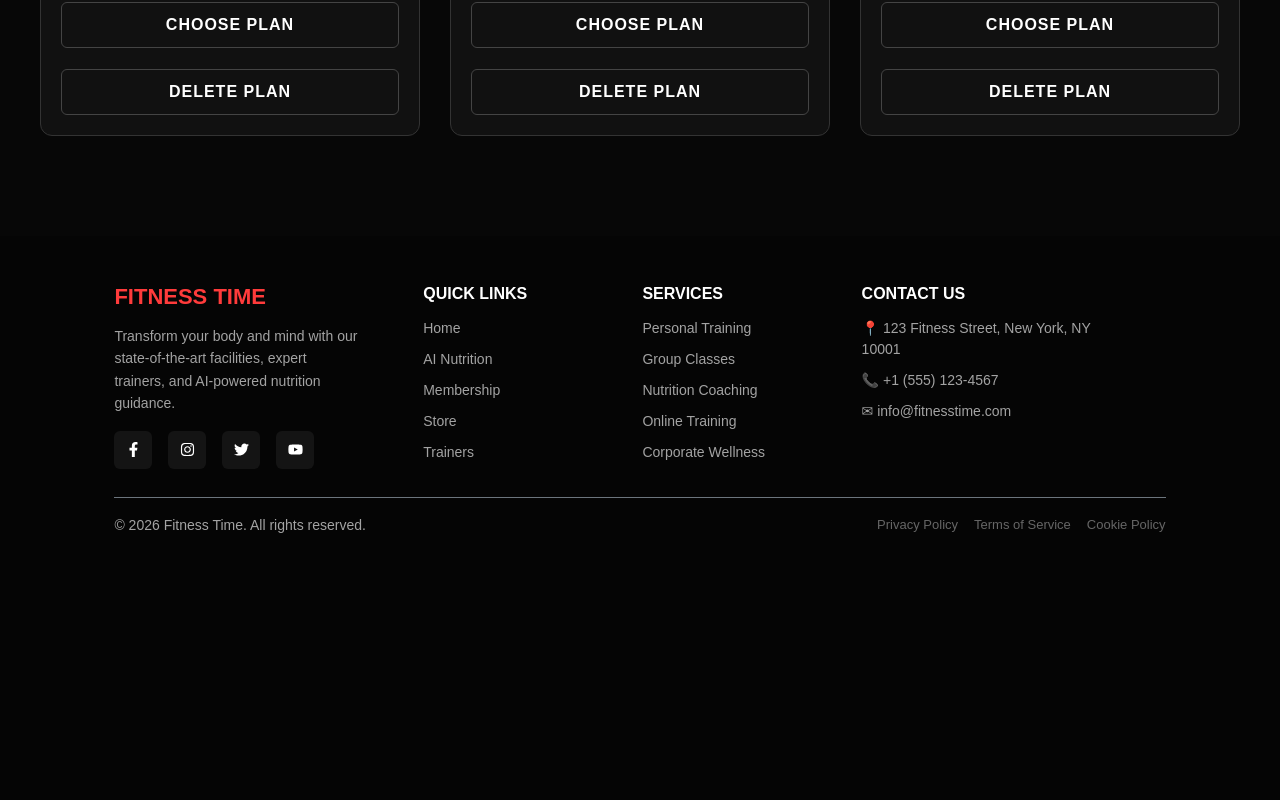
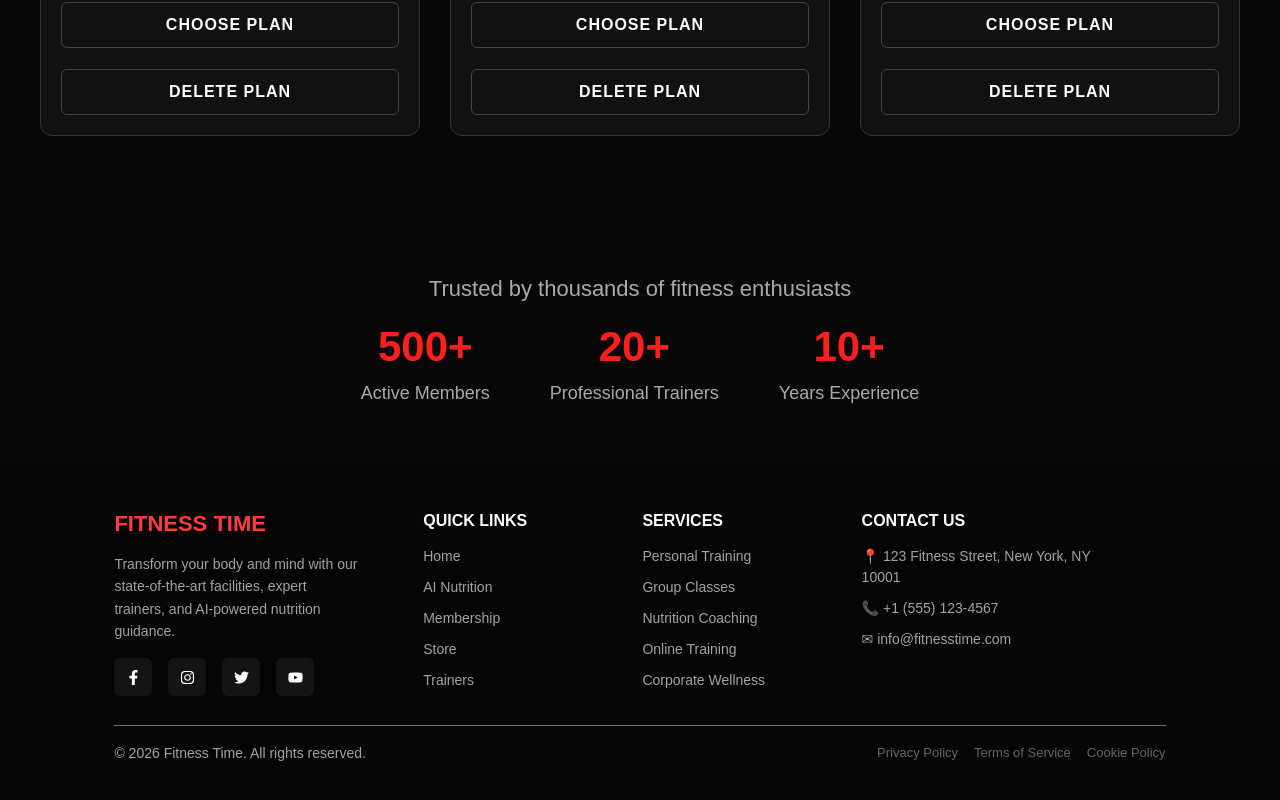
Before and after one commit to AyshaOsama2006/fitness-time, a React (Vite) app: page /membership in a window 1280 px wide. Shown: the part 821-1621 px from the top of the page. Before the commit the page ends 1417 px from the top, so only its background shows below. Built offline with nearby package versions, Linux system fonts and the light colour scheme.

Commit message:
update frontend

```diff
--- a/src/Components/Membership/MembershipPlans.jsx
+++ b/src/Components/Membership/MembershipPlans.jsx
@@ -71,7 +71,32 @@ function MembershipPlans() {
 
         </div>
       </section>
+<div className="stats-section">
 
+  <h2 className="gym-stats-title">
+    Trusted by thousands of fitness enthusiasts
+  </h2>
+
+  <div className="stats-container">
+
+    <div className="gym-stat">
+      <h1 className="gym-stat-number">500+</h1>
+      <p className="gym-stat-text">Active Members</p>
+    </div>
+
+    <div className="gym-stat">
+      <h1 className="gym-stat-number">20+</h1>
+      <p className="gym-stat-text">Professional Trainers</p>
+    </div>
+
+    <div className="gym-stat">
+      <h1 className="gym-stat-number">10+</h1>
+      <p className="gym-stat-text">Years Experience</p>
+    </div>
+
+  </div>
+
+</div>
     </div>
   );
 }
```
